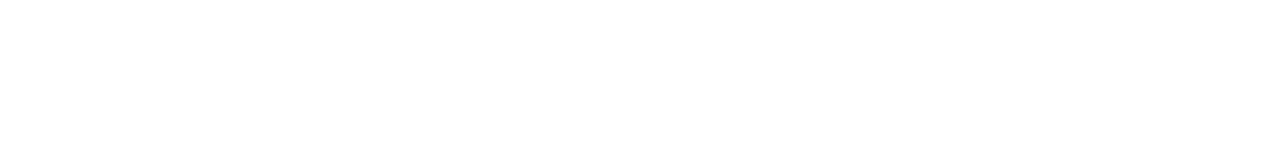
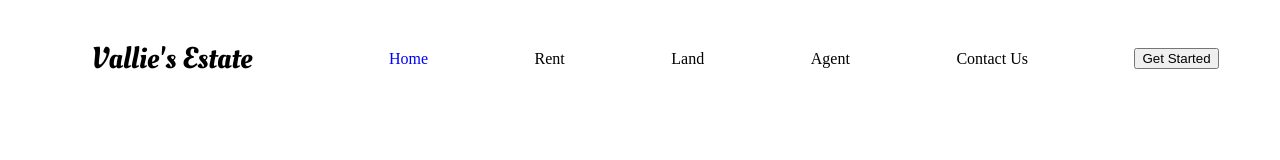
Before and after one commit to sialotobiko/Moringa-IP-Week-1, a plain HTML site: page index.html in a window 1280 px wide. Drawn offline with Linux system fonts and the light colour scheme.

Commit message:
This commit will add the navigation bar

```diff
--- a/assets/styles/styles.css
+++ b/assets/styles/styles.css
@@ -0,0 +1,21 @@
+.topnav{
+    display: flex;
+    justify-content: space-around;
+    align-items: center;
+
+}
+.vallie{
+    font-family: 'Oleo Script'; font-size: 30px;
+    padding: 30px;
+}
+.home{
+    color: blue;
+}
+a{
+    text-decoration: none;
+    color:black;
+}
+a:hover{
+    color: #0F298B;
+
+}
--- a/index.html
+++ b/index.html
@@ -5,9 +5,19 @@
     <meta http-equiv="X-UA-Compatible" content="IE=edge">
     <meta name="viewport" content="width=device-width, initial-scale=1.0">
     <title>Vallie's Estate</title>
+    <link href='https://fonts.googleapis.com/css?family=Oleo Script' rel='stylesheet'>
     <link rel = "stylesheet" type ="text/css" href = "./assets/styles/styles.css">
 </head>
 <body>
+    <div class="topnav">
+        <a class="vallie" href="#vallie">Vallie's Estate</a>
+        <a class="home" href="#home">Home</a>
+        <a href="#rent">Rent</a>
+        <a href="#land">Land</a>
+        <a href="#agent">Agent</a>
+        <a href="#contactus">Contact Us</a>
+        <a href="#getstarted"><button>Get Started</button></a>
+      </div>
 
 </body>
 </html>
```
